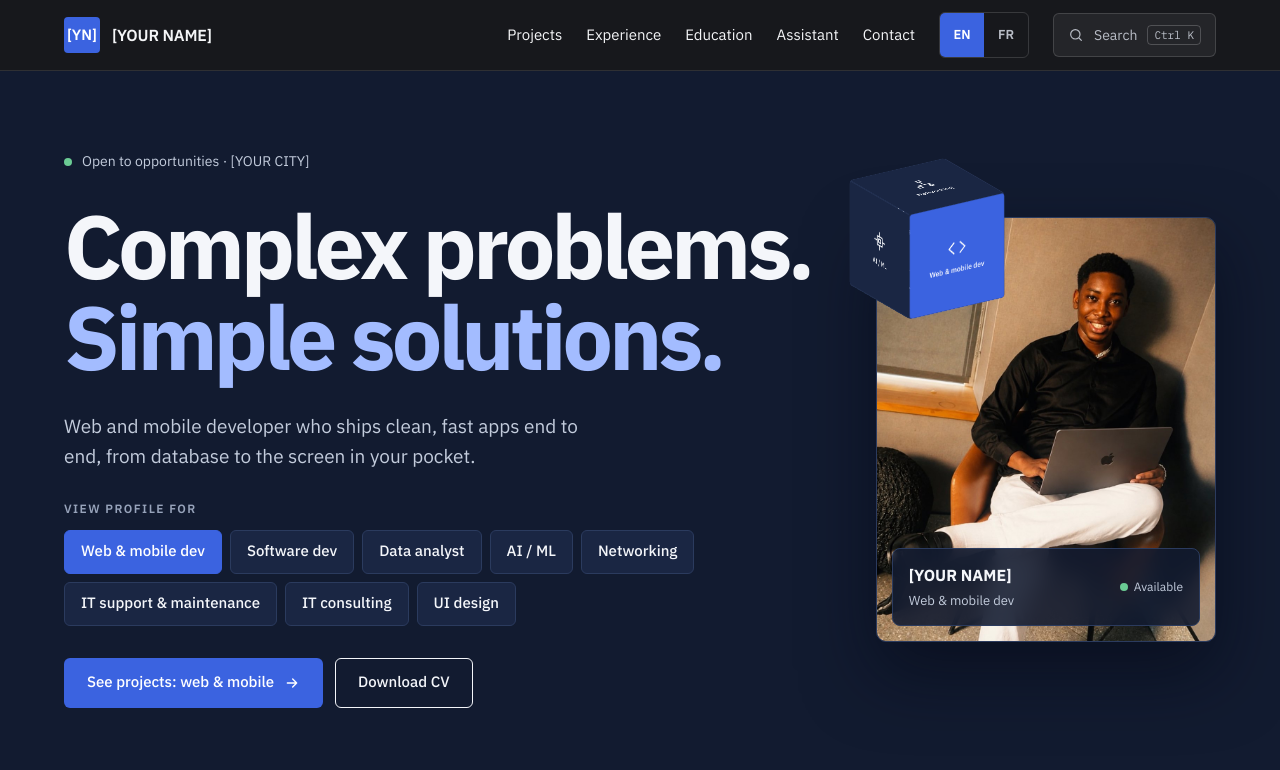
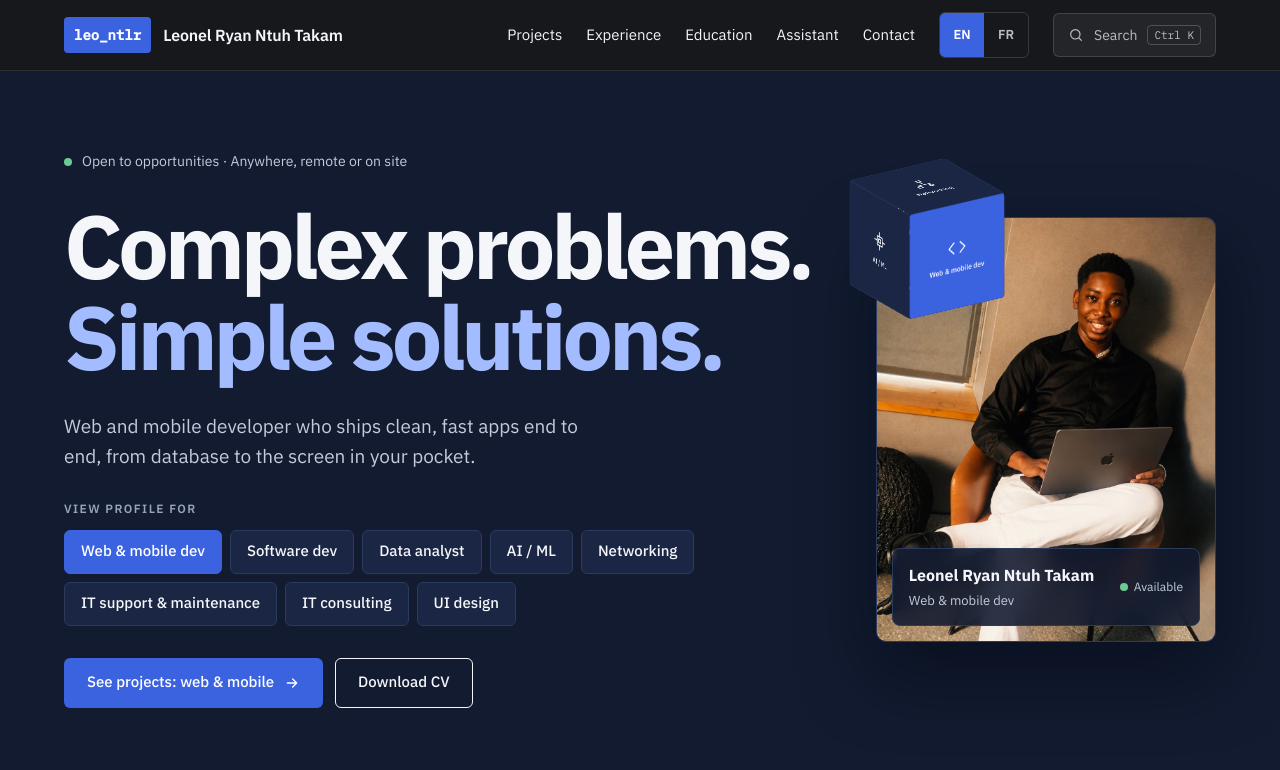
Before and after one commit to leo-ntlr/portfolio, a Next.js app: page / in a window 1280 px wide. Shown: the top 770 px of the page. Built offline with nearby package versions, Linux system fonts and the light colour scheme.

Commit message:
Add name and leo_ntlr monogram, open to opportunities anywhere
Co-Authored-By: Claude Opus 5.5 (1M context) <noreply@anthropic.com>
Claude-Session: https://claude.ai/code/session_01BjqCydmnux9St7hAVQbwFX

```diff
--- a/app/globals.css
+++ b/app/globals.css
@@ -76,7 +76,7 @@ img { max-width: 100%; display: block; }
 .header { position: sticky; top: 0; z-index: 20; background: var(--header); backdrop-filter: blur(10px); border-bottom: 1px solid rgba(255, 255, 255, 0.1); color: #f4f5f7; }
 .header-inner { display: flex; align-items: center; justify-content: space-between; gap: 16px; padding-top: 12px; padding-bottom: 12px; }
 .brand { display: flex; align-items: center; gap: 12px; text-decoration: none; }
-.monogram { width: 36px; height: 36px; border-radius: 4px; background: var(--brand); color: var(--on-brand); display: flex; align-items: center; justify-content: center; font-size: 15px; font-weight: 600; flex: none; }
+.monogram { min-width: 36px; height: 36px; padding: 0 10px; font-family: "IBM Plex Mono", ui-monospace, monospace; font-size: 14px; border-radius: 4px; background: var(--brand); color: var(--on-brand); display: flex; align-items: center; justify-content: center; font-weight: 600; flex: none; }
 .brand-name { font-weight: 600; font-size: 16px; letter-spacing: -0.01em; }
 .nav { display: flex; align-items: center; gap: 24px; font-size: 15px; }
 .nav-links { display: flex; align-items: center; gap: 24px; }
--- a/app/layout.tsx
+++ b/app/layout.tsx
@@ -4,7 +4,7 @@ import { AppStateProvider } from "@/lib/app-state";
 import "./globals.css";
 
 export const metadata: Metadata = {
-  title: "[YOUR NAME] · Portfolio",
+  title: "Leonel Ryan Ntuh Takam · Portfolio",
   description: "Developer, data and AI, networking, IT support and consulting. Complex problems, simple solutions.",
 };
 
--- a/content/profile.ts
+++ b/content/profile.ts
@@ -61,15 +61,15 @@ export interface Certification {
 }
 
 export const profile = {
-  name: { en: "[YOUR NAME]", fr: "[VOTRE NOM]" } as Text,
-  initials: "[YN]",
+  name: { en: "Leonel Ryan Ntuh Takam", fr: "Leonel Ryan Ntuh Takam" } as Text,
+  initials: "leo_ntlr",
   email: "you@example.com",
-  city: { en: "[YOUR CITY]", fr: "[VOTRE VILLE]" } as Text,
+  city: { en: "Anywhere, remote or on site", fr: "Partout, à distance ou sur place" } as Text,
   /** Professional photo under /public, e.g. "/photo.jpg". Empty shows a placeholder. */
   photo: "/photo.jpg",
   links: {
     linkedin: "https://www.linkedin.com/in/[your-profile]",
-    github: "https://github.com/[your-username]",
+    github: "https://github.com/leo-ntlr",
     cv: "/cv.pdf",
   },
   headline: {
```
